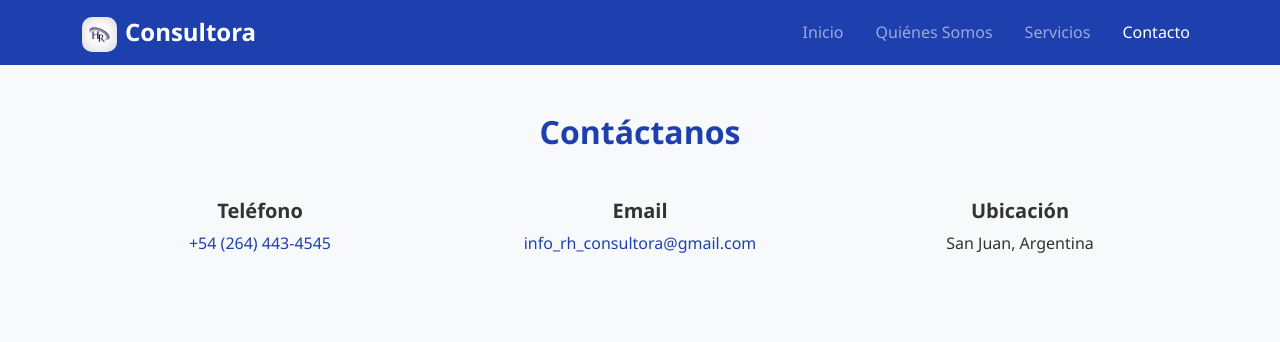
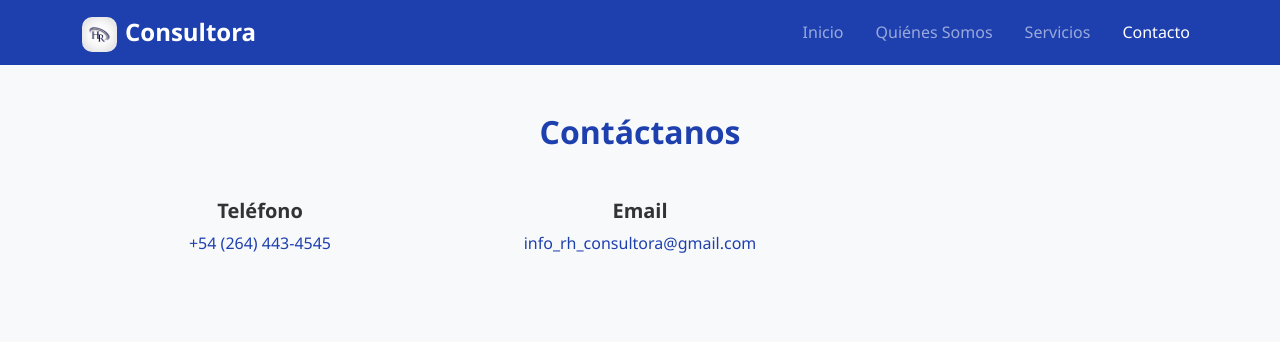
Before and after one commit to CristianD7196/CristianD7196.github.io, a plain HTML site: page contacto.html in a window 1280 px wide. Shown: the top 342 px of the page. Drawn offline with nearby package versions, Linux system fonts and the light colour scheme.

Commit message:
Update contacto.html

```diff
--- a/contacto.html
+++ b/contacto.html
@@ -50,10 +50,6 @@
                                 class="text-decoration-none">info_rh_consultora@gmail.com</a></p>
                     </div>
 
-                    <div class="col-md-4 text-center mb-4">
-                        <h5 class="fw-bold">Ubicación</h5>
-                        <p>San Juan, Argentina</p>
-                    </div>
                 </div>
 
                 <div class="row mt-5 justify-content-center">
```
